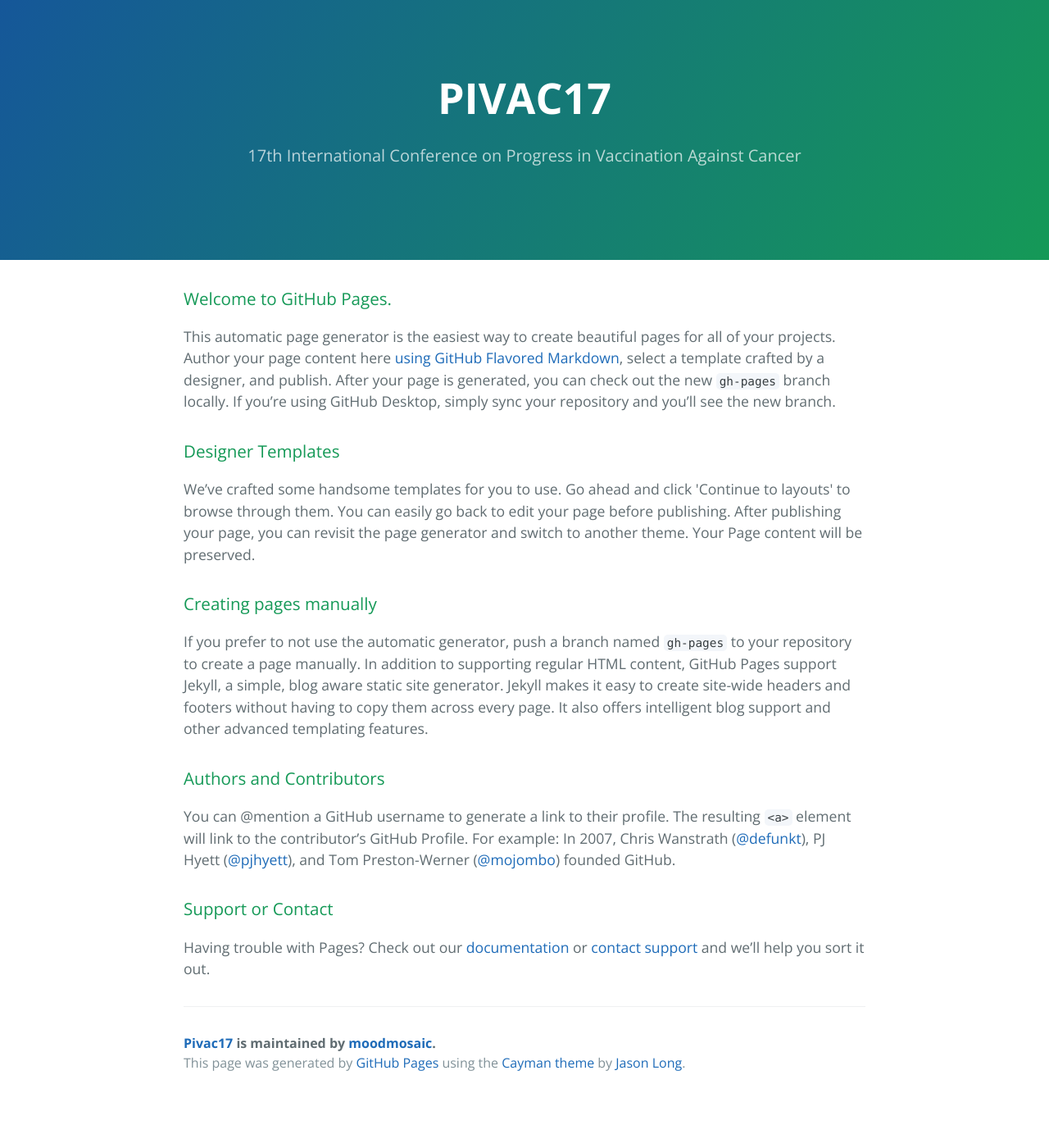
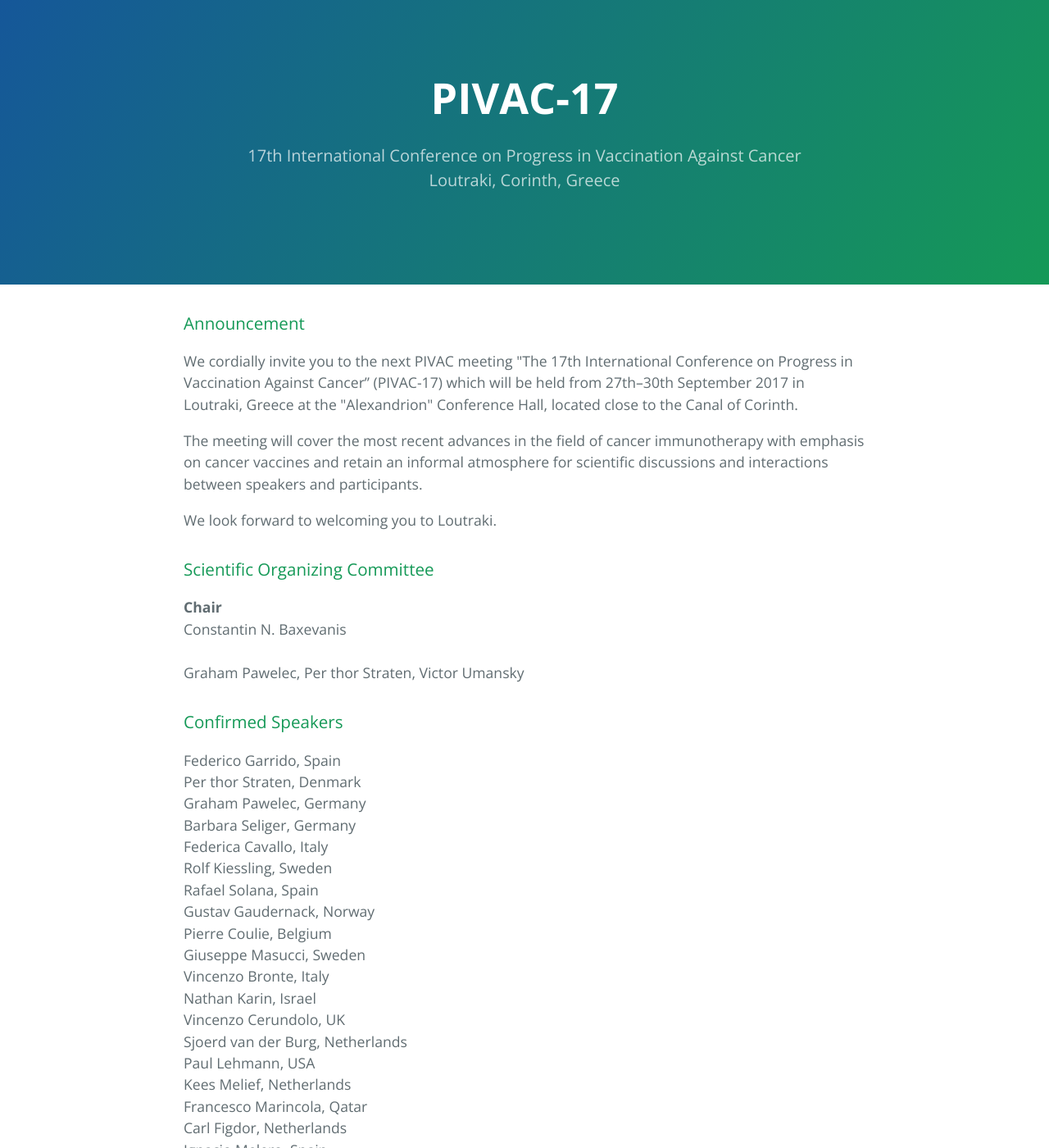
Before and after one commit to moodmosaic/pivac17, a Jekyll site: the page index.html, which Jekyll copies as it is, in a window 1280 px wide and 1400 px high. Shown: the whole window at 82% size. Built offline with Jekyll 4.4.1, drawn with Linux system fonts in a browser that asks for light colours; some of the changed text lies outside the part shown.

Commit message:
Add content.

```diff
--- a/index.html
+++ b/index.html
@@ -2,7 +2,7 @@
 <html lang="en-us">
   <head>
     <meta charset="UTF-8">
-    <title>PIVAC17 ― 17th International Conference on Progress in Vaccination Against Cancer</title>
+    <title>PIVAC-17 ― 17th International Conference on Progress in Vaccination Against Cancer</title>
     <meta name="viewport" content="width=device-width, initial-scale=1">
     <link rel="stylesheet" type="text/css" href="stylesheets/normalize.css" media="screen">
     <link href='https://fonts.googleapis.com/css?family=Open+Sans:400,700' rel='stylesheet' type='text/css'>
@@ -11,8 +11,8 @@
   </head>
   <body>
     <section class="page-header">
-      <h1 class="project-name">PIVAC17</h1>
-      <h2 class="project-tagline">17th International Conference on Progress in Vaccination Against Cancer</h2>
+      <h1 class="project-name">PIVAC-17</h1>
+      <h2 class="project-tagline">17th International Conference on Progress in Vaccination Against Cancer<br>Loutraki, Corinth, Greece</h2>
       <!--<a href="https://github.com/moodmosaic/pivac17" class="btn">View on GitHub</a>
       <a href="https://github.com/moodmosaic/pivac17/zipball/master" class="btn">Download .zip</a>
       <a href="https://github.com/moodmosaic/pivac17/tarball/master" class="btn">Download .tar.gz</a>-->
@@ -20,32 +20,80 @@
 
     <section class="main-content">
       <h3>
-<a id="welcome-to-github-pages" class="anchor" href="#welcome-to-github-pages" aria-hidden="true"><span aria-hidden="true" class="octicon octicon-link"></span></a>Welcome to GitHub Pages.</h3>
+<a id="announcement" class="anchor" href="#announcement" aria-hidden="true"><span aria-hidden="true" class="octicon octicon-link"></span></a>Announcement</h3>
 
-<p>This automatic page generator is the easiest way to create beautiful pages for all of your projects. Author your page content here <a href="https://guides.github.com/features/mastering-markdown/">using GitHub Flavored Markdown</a>, select a template crafted by a designer, and publish. After your page is generated, you can check out the new <code>gh-pages</code> branch locally. If you’re using GitHub Desktop, simply sync your repository and you’ll see the new branch.</p>
+<p>We cordially invite you to the next PIVAC meeting "The 17th International Conference on Progress in Vaccination Against Cancer” (PIVAC-17) which will be held from 27th–30th September 2017 in Loutraki, Greece at the "Alexandrion" Conference Hall, located close to the Canal of Corinth.</p>
+<p>The meeting will cover the most recent advances in the field of cancer immunotherapy with emphasis on cancer vaccines and retain an informal atmosphere for scientific discussions and interactions between speakers and participants.</p>
+
+<p>We look forward to welcoming you to Loutraki.</p>
 
 <h3>
-<a id="designer-templates" class="anchor" href="#designer-templates" aria-hidden="true"><span aria-hidden="true" class="octicon octicon-link"></span></a>Designer Templates</h3>
+<a id="scientific-organizing-committee" class="anchor" href="#scientific-organizing-committee" aria-hidden="true"><span aria-hidden="true" class="octicon octicon-link"></span></a>Scientific Organizing Committee</h3>
 
-<p>We’ve crafted some handsome templates for you to use. Go ahead and click 'Continue to layouts' to browse through them. You can easily go back to edit your page before publishing. After publishing your page, you can revisit the page generator and switch to another theme. Your Page content will be preserved.</p>
+<p><b>Chair</b><br>Constantin N. Baxevanis<br><br>Graham Pawelec, Per thor Straten, Victor Umansky</p>
 
 <h3>
-<a id="creating-pages-manually" class="anchor" href="#creating-pages-manually" aria-hidden="true"><span aria-hidden="true" class="octicon octicon-link"></span></a>Creating pages manually</h3>
+<a id="confirmed-speakers" class="anchor" href="#confirmed-speakers" aria-hidden="true"><span aria-hidden="true" class="octicon octicon-link"></span></a>Confirmed Speakers</h3>
 
-<p>If you prefer to not use the automatic generator, push a branch named <code>gh-pages</code> to your repository to create a page manually. In addition to supporting regular HTML content, GitHub Pages support Jekyll, a simple, blog aware static site generator. Jekyll makes it easy to create site-wide headers and footers without having to copy them across every page. It also offers intelligent blog support and other advanced templating features.</p>
+<p>
+Federico Garrido, Spain
+<br>
+Per thor Straten, Denmark
+<br>
+Graham Pawelec, Germany
+<br>
+Barbara Seliger, Germany
+<br>
+Federica Cavallo, Italy
+<br>
+Rolf Kiessling, Sweden
+<br>
+Rafael Solana, Spain
+<br>
+Gustav Gaudernack, Norway
+<br>
+Pierre Coulie, Belgium
+<br>
+Giuseppe Masucci, Sweden
+<br>
+Vincenzo Bronte, Italy
+<br>
+Nathan Karin, Israel
+<br>
+Vincenzo Cerundolo, UK
+<br>
+Sjoerd van der Burg, Netherlands
+<br>
+Paul Lehmann, USA
+<br>
+Kees Melief, Netherlands
+<br>
+Francesco Marincola, Qatar
+<br>
+Carl Figdor, Netherlands
+<br>
+Ignacio Melero, Spain
+<br>
+Wolf Fridman, France
+<br>
+Victor Umansky, Germany
+<br>
+Constantin Baxevanis, Greece
+</p>
 
 <h3>
-<a id="authors-and-contributors" class="anchor" href="#authors-and-contributors" aria-hidden="true"><span aria-hidden="true" class="octicon octicon-link"></span></a>Authors and Contributors</h3>
+<a id="call-for-papers" class="anchor" href="#call-for-papers" aria-hidden="true"><span aria-hidden="true" class="octicon octicon-link"></span></a>Call for Papers</h3>
 
-<p>You can @mention a GitHub username to generate a link to their profile. The resulting <code>&lt;a&gt;</code> element will link to the contributor’s GitHub Profile. For example: In 2007, Chris Wanstrath (<a href="https://github.com/defunkt" class="user-mention">@defunkt</a>), PJ Hyett (<a href="https://github.com/pjhyett" class="user-mention">@pjhyett</a>), and Tom Preston-Werner (<a href="https://github.com/mojombo" class="user-mention">@mojombo</a>) founded GitHub.</p>
+<p>Abstract submission deadline: <b>15 July 2017</b></p>
+<p>Registration deadline: <b>30 May 2017</b></p>
 
 <h3>
 <a id="support-or-contact" class="anchor" href="#support-or-contact" aria-hidden="true"><span aria-hidden="true" class="octicon octicon-link"></span></a>Support or Contact</h3>
 
-<p>Having trouble with Pages? Check out our <a href="https://help.github.com/pages">documentation</a> or <a href="https://github.com/contact">contact support</a> and we’ll help you sort it out.</p>
+<p>For further details please mail to <a href="mailto:baxevanis@ciic.gr?Subject=PIVAC-17" target="_top">baxevanis@ciic.gr</a></p>
 
       <footer class="site-footer">
-        <span class="site-footer-owner"><a href="https://github.com/moodmosaic/pivac17">Pivac17</a> is maintained by <a href="https://github.com/moodmosaic">moodmosaic</a>.</span>
+        <span class="site-footer-owner"><a href="http://pivac17.eu/">pivac17.eu</a> is maintained by <a href="https://github.com/moodmosaic">moodmosaic</a>.</span>
 
         <span class="site-footer-credits">This page was generated by <a href="https://pages.github.com">GitHub Pages</a> using the <a href="https://github.com/jasonlong/cayman-theme">Cayman theme</a> by <a href="https://twitter.com/jasonlong">Jason Long</a>.</span>
       </footer>
```
